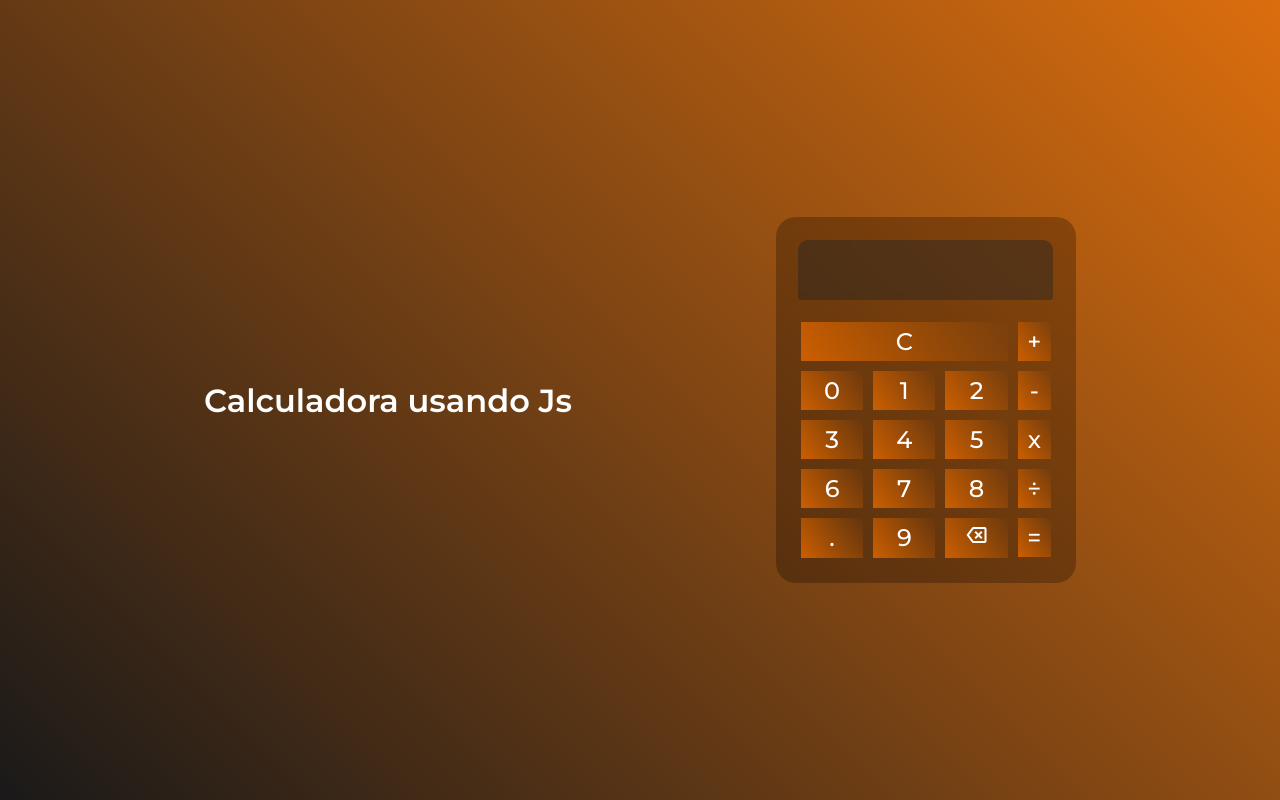
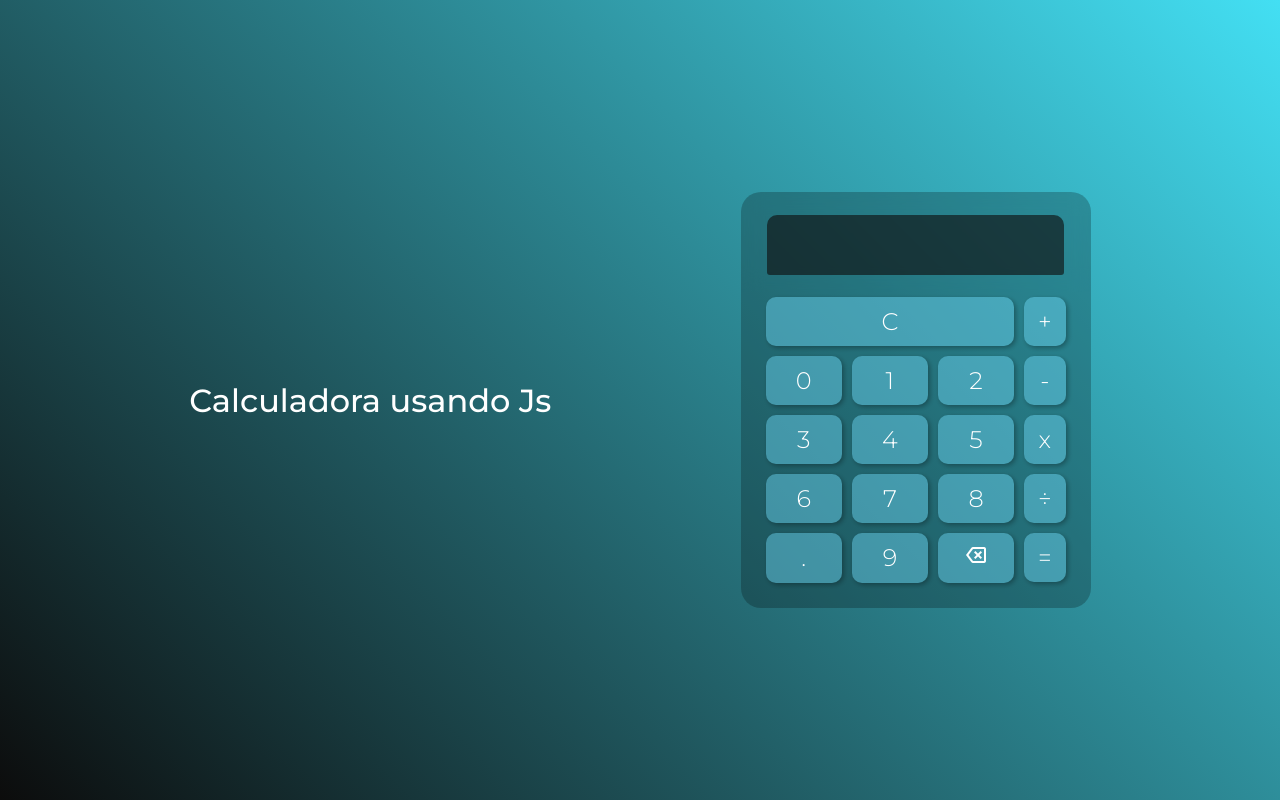
Before and after one commit to M1guelzinN/calculadora, a plain HTML site: page index.html in a window 1280 px wide. Drawn offline with nearby package versions, Linux system fonts and the light colour scheme.

Commit message:
cleancode

```diff
--- a/arquivos/main.css
+++ b/arquivos/main.css
@@ -5,11 +5,14 @@
     margin: 0;
     padding: 0;
     box-sizing: border-box;
+    font-family: 'Segoe UI', sans-serif;
+    font-weight: lighter;
 }
 :root{
-    --tabelatransparent: #00000041;
-    --colorRes: #2323236f;
-    --colornum: linear-gradient(-125deg, rgba(0, 0, 0, 0), rgb(204, 95, 0));
+    --tabelatransparent: #0000003b;
+    --colorRes: #0f0f0fa2;
+    --colorbtn: rgba(118, 223, 255, 0.418);
+    --colorbg: linear-gradient(45deg, rgb(12, 12, 12), rgb(67, 223, 243));
 }
 
 body{
@@ -19,7 +22,7 @@ body{
     width: 100vw;
     max-height: 130vh;
     min-height: 100vh;
-    background: linear-gradient(45deg, rgb(26, 25, 25), rgb(219, 110, 14));
+    background: var(--colorbg);
     background-repeat: no-repeat;
     background-attachment: fixed;
 }
@@ -27,7 +30,8 @@ h1{
     margin: 10px 0;
 
     text-align: center;
-    font-family: "Montserrat";
+    font-family: "Montserrat", sans-serif;
+    font-weight: 500;
     font-size: 2em;
     color: white;
 }
@@ -36,8 +40,8 @@ main{
     flex-direction: column;
     flex-wrap: nowrap;
 
-    max-width: 50vw;
-    min-width: 300px;
+    max-width: 55vw;
+    min-width: 350px;
 }
 .mostrar{
     display: flex;
@@ -80,14 +84,16 @@ main{
     width: 100%;
 }
 .limpar{
-    background: var(--colornum);
-    padding: 5px;
+    background: var(--colorbtn);
+    padding: 10px;
     margin: 5px ;
 
     text-align: center;
     font-family: "Montserrat";
     font-size: 1.5em;
     color: white;
+    border-radius: 10px;
+    box-shadow: 2px 2px 5px rgb(0,0,0,.3);
 }
 .numeros{
     display: grid;
@@ -96,15 +102,16 @@ main{
     width: 100%;
 }
 .numeros > div {
-    background: var(--colornum);
-    padding: 5px;
+    background: var(--colorbtn);
+    padding: 10px;
     margin: 5px;
 
     text-align: center;
     font-family: "Montserrat";
     font-size: 1.5em;
-    color: white;
-
+    color: rgb(255, 255, 255);
+    border-radius: 10px;
+    box-shadow: 2px 2px 5px rgb(0,0,0,.3);
 }
 .operadores{
     display: flex;
@@ -113,14 +120,16 @@ main{
     width: 20%;
 }
 .operadores > div {
-    background: var(--colornum);
-    padding: 5px;
+    background: var(--colorbtn);
+    padding: 10px;
     margin: 5px;
 
     text-align: center;
     font-family: "Montserrat";
     font-size: 1.5em;
     color: white;
+    border-radius: 10px;
+    box-shadow: 2px 2px 5px rgb(0,0,0,.3);
 }
 
 
```
Also changed, not shown: arquivos/img-readme/calculadora-pronta.jpg (deleted), arquivos/img-readme/readmeImg.jpg (added), 1 other file.
